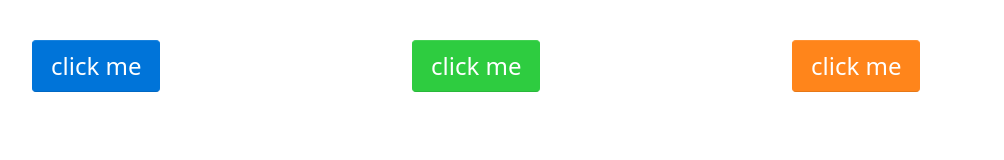
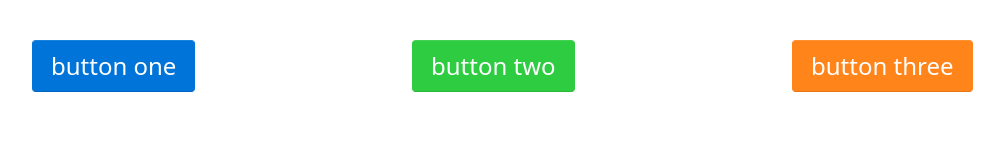
Before and after one commit to betamore/fewd-js-event-practice, a website: page public/index.html in a window 1280 px wide. Shown: the whole page, without its empty margins (54-1058 px from the left). Drawn offline with Linux system fonts and the light colour scheme.

Commit message:
fix button inner text

```diff
--- a/public/index.html
+++ b/public/index.html
@@ -10,13 +10,13 @@
     <main class="container mar-t-xl">
       <div class="row">
         <div class="col-sm-4">
-          <button type="button" class="button-xl">click me</button>
+          <button type="button" class="button-xl">button one</button>
         </div>
         <div class="col-sm-4">
-          <button type="button" class="button-xl button-success">click me</button>
+          <button type="button" class="button-xl button-success">button two</button>
         </div>
         <div class="col-sm-4">
-          <button type="button" class="button-xl button-warning">click me</button>
+          <button type="button" class="button-xl button-warning">button three</button>
         </div>
       </div>
     </main>
```
